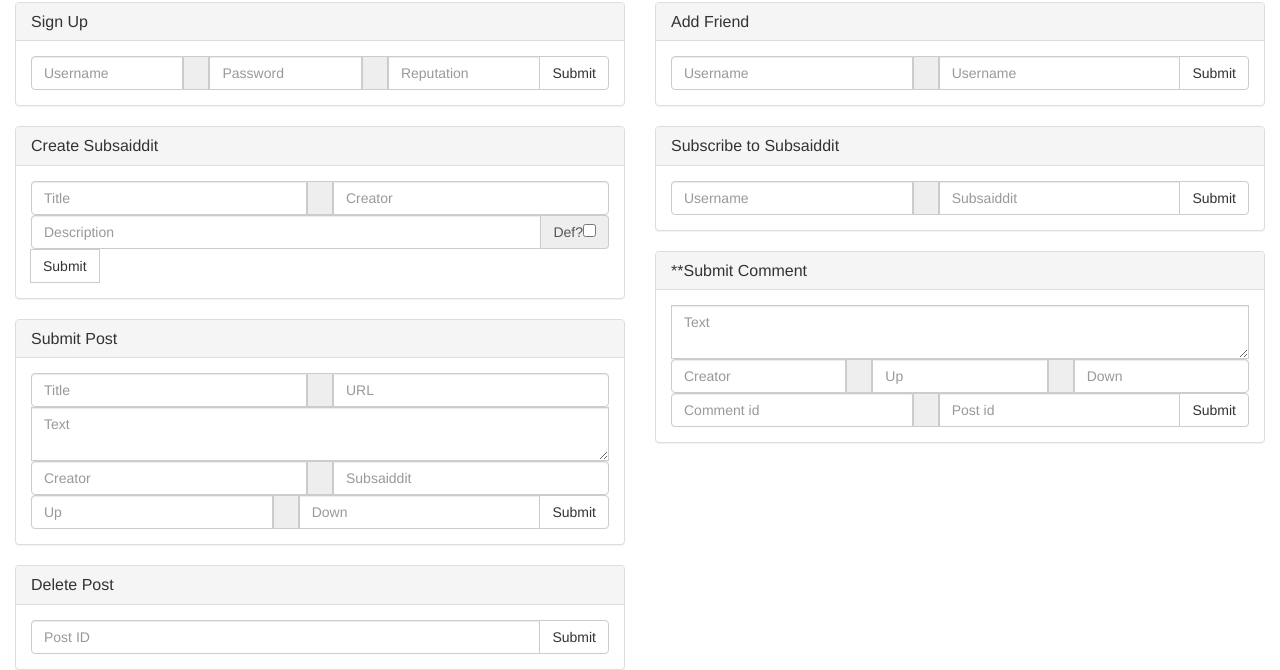
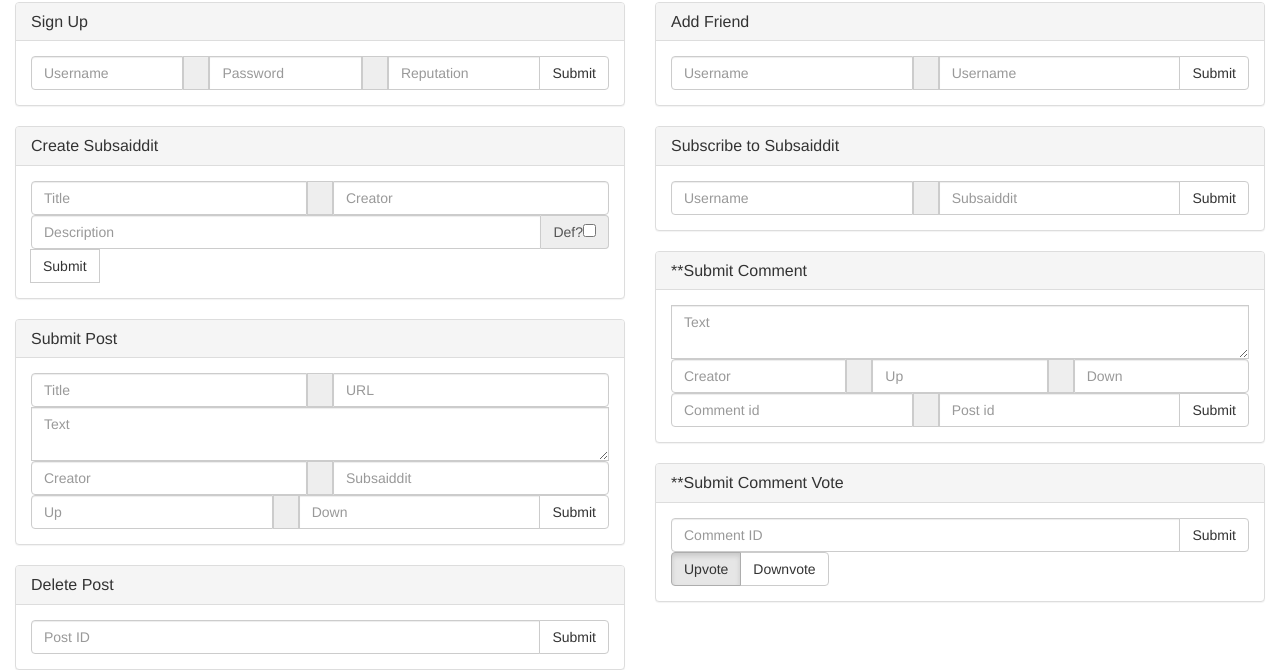
Before and after one commit to tsalomon/SubscriptionForumWebApp, a website: page public/pages/tables.html in a window 1280 px wide. Shown: the part 170-840 px from the top of the page. Drawn offline with nearby package versions, Linux system fonts and the light colour scheme.

Commit message:
add frontent commentvote form

```diff
--- a/public/pages/tables.html
+++ b/public/pages/tables.html
@@ -293,6 +293,40 @@
 		<!-- END OF EXAMPLE PANEL 3 -->
 
 
+		<!-- EXAMPLE PANEL 3 -->
+		<div class="panel panel-default">
+		<div class="panel-heading">
+			<h3 class="panel-title">**Submit Comment Vote</h3>
+		</div>
+		<div class="panel-body">
+		<div class="row">
+		<form id="commentvote_frm" class="col-sm-12">
+
+			<div class="input-group" data-toggle="buttons">
+				<input type="number" class="form-control" placeholder="Comment ID" aria-describedby="basic-addon1" name="comment_id">
+
+				<span class="input-group-btn">
+				<button type="button" onclick="" class="btn btn-default pull-right">Submit</button>
+				</span>
+
+			</div>
+
+			<div class="btn-group" data-toggle="buttons">
+				<label class="active btn btn-default">
+					<input type="radio" name="upvote"/> Upvote
+				</label>
+				<label class="btn btn-default">
+					<input type="radio" name="downvote"/> Downvote
+				</label>
+			</div>
+
+		</form>
+		</div>
+		</div>
+		</div>
+		<!-- END OF EXAMPLE PANEL 3 -->
+
+
 
 
 
```
